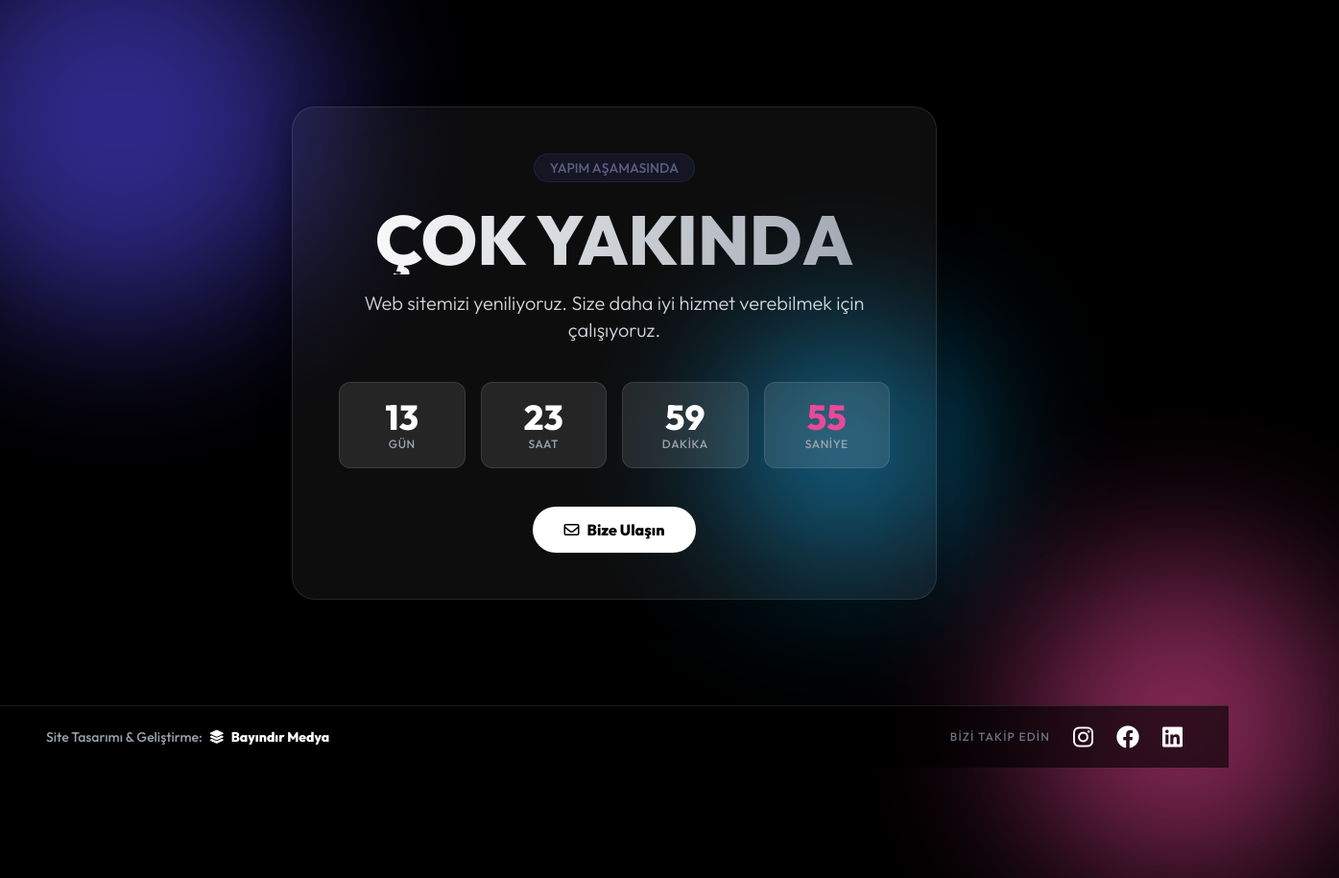
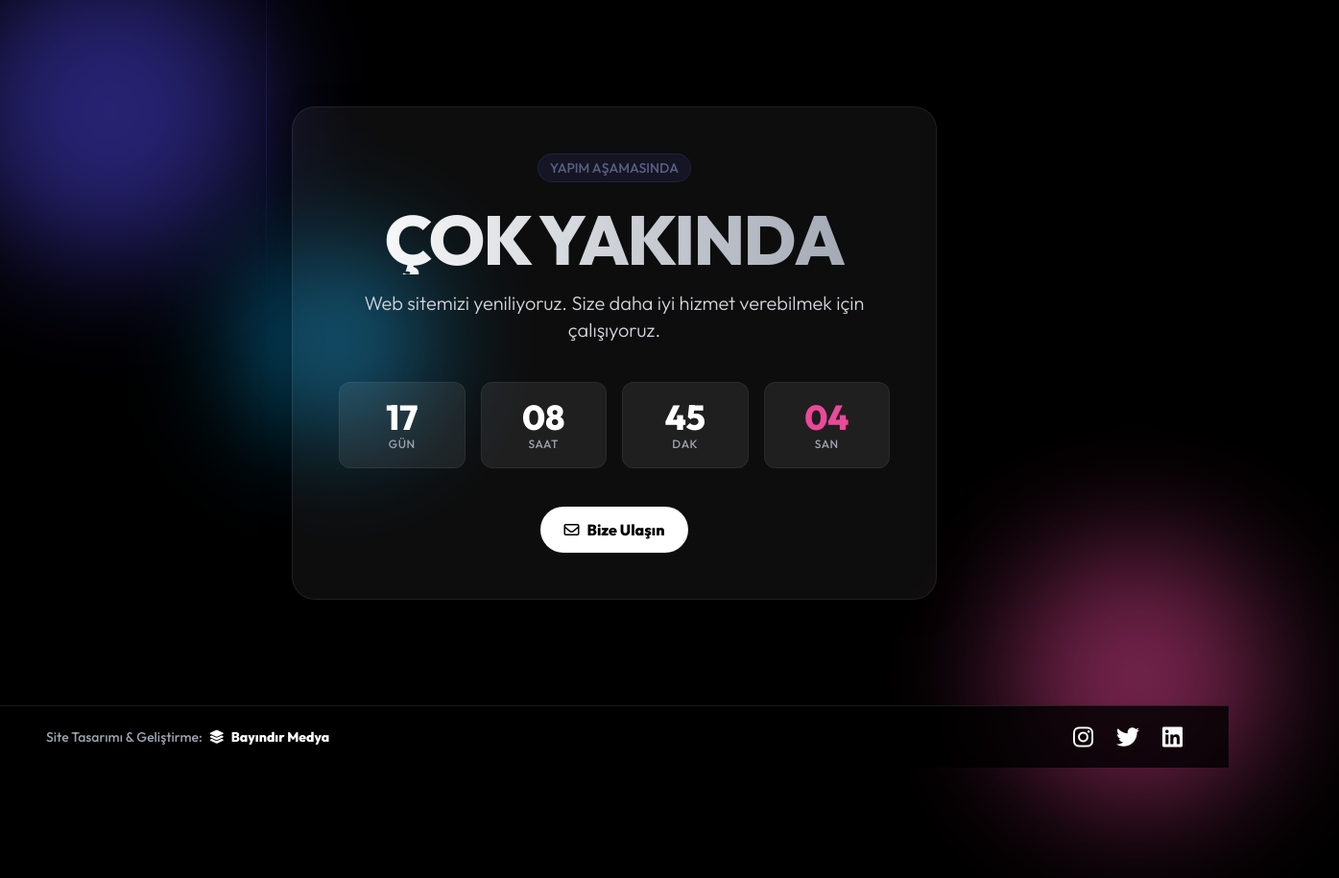
Before and after one commit to Metebay/ozguvenozelegitim, a plain HTML site: page index.html in a window 1280 px wide. Shown: the whole page at 96% size, 1395 px wide, since content can reach past the window. After the commit the page ends 843 px from the top, so only its background shows below. Drawn offline with nearby package versions, Linux system fonts and the light colour scheme.

Commit message:
Update index.html

```diff
--- a/index.html
+++ b/index.html
@@ -2,7 +2,7 @@
 <html lang="tr">
 <head>
     <meta charset="UTF-8">
-    <meta name="viewport" content="width=device-width, initial-scale=1.0">
+    <meta name="viewport" content="width=device-width, initial-scale=1.0, maximum-scale=1.0, user-scalable=no">
     <title>Çok Yakında - Bayındır Medya</title>
     <script src="https://cdn.tailwindcss.com"></script>
     <link href="https://cdnjs.cloudflare.com/ajax/libs/font-awesome/6.0.0/css/all.min.css" rel="stylesheet">
@@ -11,136 +11,136 @@
         body {
             font-family: 'Outfit', sans-serif;
             margin: 0;
-            overflow: hidden;
             background-color: #000;
             color: white;
+            /* Mobilde dikey scroll'a izin ver ama yatay taşmayı engelle */
+            overflow-x: hidden;
+            min-height: 100vh;
+            /* Mobil tarayıcı çubukları için dinamik yükseklik */
+            min-height: 100dvh;
         }
 
         /* Arka Plan Hareketli Işıklar */
         .blob {
             position: absolute;
             border-radius: 50%;
-            filter: blur(80px);
-            opacity: 0.6;
+            filter: blur(60px); /* Mobilde performans için blur azaltıldı */
+            opacity: 0.5;
             animation: float 10s infinite alternate ease-in-out;
             z-index: 0;
+            pointer-events: none; /* Tıklamayı engelle */
         }
 
         .blob-1 {
-            width: 400px;
-            height: 400px;
-            background: #4f46e5; /* Indigo */
-            top: -100px;
-            left: -100px;
-            animation-delay: 0s;
+            width: 300px;
+            height: 300px;
+            background: #4f46e5;
+            top: -50px;
+            left: -50px;
         }
 
         .blob-2 {
-            width: 300px;
-            height: 300px;
-            background: #ec4899; /* Pink */
-            bottom: -50px;
-            right: -50px;
+            width: 250px;
+            height: 250px;
+            background: #ec4899;
+            bottom: 0;
+            right: 0;
             animation-delay: -5s;
         }
 
         .blob-3 {
-            width: 250px;
-            height: 250px;
-            background: #0ea5e9; /* Sky Blue */
-            top: 40%;
-            left: 60%;
+            width: 200px;
+            height: 200px;
+            background: #0ea5e9;
+            top: 30%;
+            left: 20%;
             animation: float2 12s infinite alternate ease-in-out;
         }
 
         @keyframes float {
             0% { transform: translate(0, 0) scale(1); }
-            100% { transform: translate(50px, 50px) scale(1.1); }
+            100% { transform: translate(30px, 30px) scale(1.1); }
         }
 
         @keyframes float2 {
             0% { transform: translate(0, 0) rotate(0deg); }
-            100% { transform: translate(-40px, 60px) rotate(20deg); }
+            100% { transform: translate(-20px, 40px) rotate(20deg); }
         }
 
         /* Glassmorphism Kartı */
         .glass-card {
             background: rgba(255, 255, 255, 0.05);
-            backdrop-filter: blur(20px);
-            -webkit-backdrop-filter: blur(20px);
-            border: 1px solid rgba(255, 255, 255, 0.1);
-            box-shadow: 0 8px 32px 0 rgba(0, 0, 0, 0.37);
+            backdrop-filter: blur(16px);
+            -webkit-backdrop-filter: blur(16px);
+            border: 1px solid rgba(255, 255, 255, 0.08);
+            box-shadow: 0 8px 32px 0 rgba(0, 0, 0, 0.3);
         }
 
-        /* Geri Sayım Kutuları */
         .timer-box {
-            background: rgba(255, 255, 255, 0.1);
-            border: 1px solid rgba(255, 255, 255, 0.1);
+            background: rgba(255, 255, 255, 0.08);
+            border: 1px solid rgba(255, 255, 255, 0.05);
         }
 
-        /* Alt Bilgi Barı */
         .footer-bar {
-            background: rgba(0, 0, 0, 0.6);
+            background: rgba(0, 0, 0, 0.8);
             backdrop-filter: blur(10px);
             border-top: 1px solid rgba(255, 255, 255, 0.1);
         }
 
-        /* Hover Animasyonları */
-        .social-link {
-            transition: all 0.3s ease;
-        }
-        .social-link:hover {
-            transform: translateY(-3px);
-            text-shadow: 0 0 10px rgba(255,255,255,0.8);
+        /* Responsive düzenlemeler */
+        @media (max-width: 640px) {
+            .blob { filter: blur(40px); opacity: 0.4; }
+            .glass-card { backdrop-filter: blur(10px); }
         }
     </style>
 </head>
-<body class="h-screen flex flex-col justify-between relative">
+<body class="flex flex-col relative justify-between">
 
     <!-- Hareketli Arka Plan -->
     <div class="blob blob-1"></div>
     <div class="blob blob-2"></div>
-    <div class="blob blob-3"></div>
+    <div class="blob blob-3 hidden md:block"></div> <!-- Mobilde 3. blobu gizle -->
 
     <!-- Ana İçerik Alanı -->
-    <div class="flex-grow flex items-center justify-center relative z-10 px-4">
+    <div class="flex-grow flex items-center justify-center relative z-10 p-4 w-full">
 
-        <div class="glass-card p-8 md:p-12 rounded-3xl text-center max-w-2xl w-full mx-4">
+        <div class="glass-card p-6 md:p-12 rounded-2xl md:rounded-3xl text-center w-full max-w-2xl mx-auto my-auto">
 
-            <div class="inline-block px-4 py-1 rounded-full bg-indigo-500/20 border border-indigo-500/30 text-indigo-300 text-sm font-medium mb-6 animate-pulse">
+            <div class="inline-block px-3 py-1 rounded-full bg-indigo-500/20 border border-indigo-500/30 text-indigo-300 text-xs md:text-sm font-medium mb-4 md:mb-6 animate-pulse">
                 YAPIM AŞAMASINDA
             </div>
 
-            <h1 class="text-5xl md:text-7xl font-extrabold mb-4 bg-clip-text text-transparent bg-gradient-to-r from-white to-gray-400">
+            <!-- Başlık: Mobilde text-4xl, Masaüstünde text-7xl -->
+            <h1 class="text-4xl sm:text-5xl md:text-7xl font-extrabold mb-3 md:mb-4 bg-clip-text text-transparent bg-gradient-to-r from-white to-gray-400 tracking-tight leading-tight">
                 ÇOK YAKINDA
             </h1>
 
-            <p class="text-gray-300 text-lg md:text-xl mb-10 font-light">
+            <p class="text-gray-300 text-sm sm:text-base md:text-xl mb-8 md:mb-10 font-light px-2">
                 Web sitemizi yeniliyoruz. Size daha iyi hizmet verebilmek için çalışıyoruz.
             </p>
 
             <!-- Geri Sayım Sayacı -->
-            <div class="grid grid-cols-4 gap-2 md:gap-4 mb-10">
-                <div class="timer-box rounded-xl p-3 md:p-4">
-                    <div id="days" class="text-2xl md:text-4xl font-bold">00</div>
-                    <div class="text-xs text-gray-400 uppercase tracking-wider">Gün</div>
+            <div class="grid grid-cols-4 gap-2 md:gap-4 mb-8 md:mb-10">
+                <div class="timer-box rounded-lg md:rounded-xl p-2 md:p-4">
+                    <div id="days" class="text-xl sm:text-2xl md:text-4xl font-bold">00</div>
+                    <div class="text-[10px] sm:text-xs text-gray-400 uppercase tracking-wider">Gün</div>
                 </div>
-                <div class="timer-box rounded-xl p-3 md:p-4">
-                    <div id="hours" class="text-2xl md:text-4xl font-bold">00</div>
-                    <div class="text-xs text-gray-400 uppercase tracking-wider">Saat</div>
+                <div class="timer-box rounded-lg md:rounded-xl p-2 md:p-4">
+                    <div id="hours" class="text-xl sm:text-2xl md:text-4xl font-bold">00</div>
+                    <div class="text-[10px] sm:text-xs text-gray-400 uppercase tracking-wider">Saat</div>
                 </div>
-                <div class="timer-box rounded-xl p-3 md:p-4">
-                    <div id="minutes" class="text-2xl md:text-4xl font-bold">00</div>
-                    <div class="text-xs text-gray-400 uppercase tracking-wider">Dakika</div>
+                <div class="timer-box rounded-lg md:rounded-xl p-2 md:p-4">
+                    <div id="minutes" class="text-xl sm:text-2xl md:text-4xl font-bold">00</div>
+                    <div class="text-[10px] sm:text-xs text-gray-400 uppercase tracking-wider">Dak</div>
                 </div>
-                <div class="timer-box rounded-xl p-3 md:p-4">
-                    <div id="seconds" class="text-2xl md:text-4xl font-bold text-pink-500">00</div>
-                    <div class="text-xs text-gray-400 uppercase tracking-wider">Saniye</div>
+                <div class="timer-box rounded-lg md:rounded-xl p-2 md:p-4">
+                    <div id="seconds" class="text-xl sm:text-2xl md:text-4xl font-bold text-pink-500">00</div>
+                    <div class="text-[10px] sm:text-xs text-gray-400 uppercase tracking-wider">San</div>
                 </div>
             </div>
 
-            <!-- Bildirim Butonu (Opsiyonel) -->
-            <a href="mailto:bayindirmedya@gmail.com" class="inline-flex items-center gap-2 bg-white text-black px-8 py-3 rounded-full font-bold hover:bg-gray-200 transition-colors">
+            <!-- Bildirim Butonu -->
+            <a href="mailto:info@bayindirmedya.com" class="inline-flex items-center gap-2 bg-white text-black px-6 py-3 rounded-full text-sm md:text-base font-bold hover:bg-gray-200 transition-colors w-full md:w-auto justify-center">
                 <i class="far fa-envelope"></i> Bize Ulaşın
             </a>
 
@@ -148,34 +148,32 @@
     </div>
 
     <!-- Alt Bilgi / Footer -->
-    <div class="footer-bar relative z-10 py-4 px-6 md:px-12 flex flex-col md:flex-row justify-between items-center gap-4">
+    <div class="footer-bar relative z-10 py-4 px-4 md:px-12 flex flex-col md:flex-row justify-between items-center gap-4 text-center md:text-left">
 
-        <div class="text-gray-400 text-sm flex flex-col md:flex-row items-center gap-2">
+        <div class="text-gray-400 text-xs md:text-sm flex flex-col md:flex-row items-center gap-1 md:gap-2">
             <span>Site Tasarımı & Geliştirme:</span>
-            <a href="https://bayindirmedya.com.tr" target="_blank" class="flex items-center gap-2 text-white font-semibold hover:text-indigo-400 transition-colors">
+            <a href="https://bayindirmedya.com" target="_blank" class="flex items-center gap-2 text-white font-semibold hover:text-indigo-400 transition-colors">
                 <i class="fas fa-layer-group"></i> Bayındır Medya
             </a>
         </div>
 
-        <div class="flex items-center gap-6">
-            <span class="text-gray-500 text-xs uppercase tracking-widest hidden md:block">Bizi Takip Edin</span>
-            <a href="https://instagram.com/bayindirmedya" target="_blank" class="social-link text-white hover:text-pink-500 text-2xl">
+        <div class="flex items-center gap-6 mt-2 md:mt-0">
+            <a href="https://instagram.com/bayindirmedya" target="_blank" class="social-link text-white hover:text-pink-500 text-xl md:text-2xl" aria-label="Instagram">
                 <i class="fab fa-instagram"></i>
             </a>
-            <a href="https://www.facebook.com/profile.php?id=61573839032365" class="social-link text-white hover:text-blue-400 text-2xl">
-                <i class="fab fa-facebook"></i>
+            <a href="#" class="social-link text-white hover:text-blue-400 text-xl md:text-2xl" aria-label="Twitter">
+                <i class="fab fa-twitter"></i>
             </a>
-            <a href="https://www.linkedin.com/in/nurettinmetebayindir/" class="social-link text-white hover:text-blue-600 text-2xl">
+            <a href="#" class="social-link text-white hover:text-blue-600 text-xl md:text-2xl" aria-label="LinkedIn">
                 <i class="fab fa-linkedin"></i>
             </a>
         </div>
     </div>
 
     <script>
-        // Geri Sayım Mantığı
-        // Örnek olarak 14 gün sonrasına ayarladım
-        const targetDate = new Date();
-        targetDate.setDate(targetDate.getDate() + 14);
+        // Geri Sayım Mantığı - SABİT TARİH
+        // Hedef: 15 Aralık 2025
+        const targetDate = new Date("December 15, 2025 00:00:00").getTime();
 
         function updateCountdown() {
             const now = new Date().getTime();
@@ -201,7 +199,7 @@
         }
 
         setInterval(updateCountdown, 1000);
-        updateCountdown(); // İlk yüklemede çalıştır
+        updateCountdown();
     </script>
 </body>
 </html>
```
